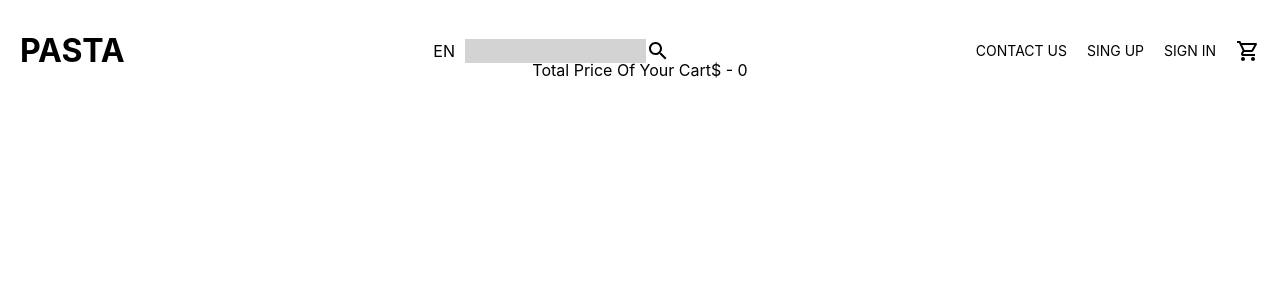
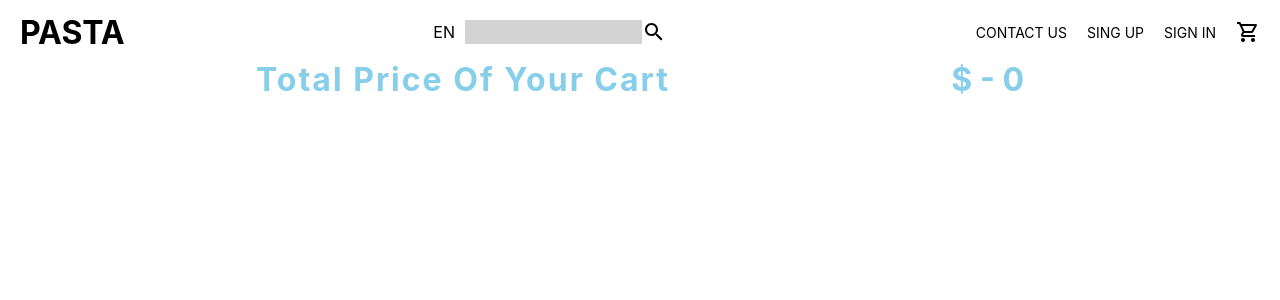
Before and after one commit to efosdan/Ironhack-final-project, a React (Create React App) app in the folder frontend/: page / in a window 1280 px wide. Both pictures are taken after a click on the element 1247 px from the left and 50 px from the top of the page. Shown: the top 300 px of the page. Built offline with nearby package versions, Linux system fonts and the light colour scheme.

Commit message:
finishedCart

```diff
--- a/frontend/src/App.js
+++ b/frontend/src/App.js
@@ -1,7 +1,7 @@
 import "./App.css";
 import Products from "./components/products/Products";
 import Navbar from "./components/navBar/Navbar";
-import { useState } from "react";
+import { useState, useEffect } from "react";
 import Cart from "./components/cart/Cart"
 
 
@@ -12,27 +12,32 @@ function App() {
 
   const [show, setShow] = useState(true);
   const [cart, setCart] = useState([]);
+  const [cartQuantity, setCartQuantity] = useState(0)
 
   const handleClick = (product) => {
     if (cart.indexOf(product) !== -1) return;
-       setCart([...cart, product]);
+     setCart([...cart, product]);
   };
 
   const handleChange = (product, d) => {
     const ind = cart.indexOf(product);
     const arr = cart;
-    arr[ind].amount += d;
+    arr[ind].qty += d;
 
-    if (arr[ind].amount === 0)arr[ind].amount = 1;
+    if (arr[ind].qty === 0)arr[ind].qty = 1;
     setCart([...arr]);
   };
 
-
+  useEffect(()=>{
+    const sumOfQuantities = cart.map(product => product.qty).reduce((previousValue, currentValue) => previousValue + currentValue, 0)
+  setCartQuantity(sumOfQuantities)
+  }, [cart])
 
   return (
     <div className="App">
-      <Navbar setShow={setShow} size={cart.length} />
-      {show ? ( <Products handleClick={handleClick} />
+      <Navbar setShow={setShow} size={cartQuantity} />
+      {show ? (
+        <Products handleClick={handleClick} />
       ): (
         <Cart cart={cart} setCart={setCart} handleChange={handleChange} />
          )}
--- a/frontend/src/components/cart/Cart.js
+++ b/frontend/src/components/cart/Cart.js
@@ -1,9 +1,12 @@
 import React, { useState, useEffect } from 'react';
-
+import "./CartStyles.css"
 
 
 function Cart({ cart, setCart, handleChange }) {
     const [price, setPrice] = useState(0);
+    const [displayPrices, setDisplayPrices] = useState([]);
+    const [totalPrice, setTotalPrice] = useState(0)
+
 
     const handleRemove = (id) => {
         const arr = cart.filter((product) => product.id !== id);
@@ -12,33 +15,44 @@ function Cart({ cart, setCart, handleChange }) {
     };
 
     const handlePrice =() => {
-        let ans = 0;
-        cart.map((product) => (ans += product.amount * product.price));
-        setPrice(ans);
+        let i = 0;
+        cart.map((product) => (i += product.qty * product.price));
+        setPrice(i);
     };
 
     useEffect(() =>{
         handlePrice();
-    });
+    }, []);
+
+    useEffect(()=>{
+      const listOfPrices = cart.map(product => { return {displayPrice: product.price * product.qty} })
+      const sumOfList = cart.map(product => product.qty * product.price).reduce((previousValue, currentValue) => previousValue + currentValue, 0)
+      setDisplayPrices(listOfPrices)
+      setTotalPrice(sumOfList)
+    }, [cart])
 
   return (
     <article>
-        {cart.map((product) => (
+        {cart.map((product, index) => (
           <div className="cart_box" key={product.id}>
             <div className="cart_img" >
             <img src={product.img} alt="" />
-            <p>{product.title}</p>
+            <p>{product.name}</p>
           </div>
           <div>
             <button onClick={() => handleChange(product, 1)}>+</button>
-            <button>{product.amount} </button>
+            <button>{product.qty} </button>
             <button onClick={() => handleChange(product, -1)}>-</button>
+          </div>
+          <div>
+            <span>{displayPrices.length !== 0 && displayPrices[index].displayPrice}</span>
+            <button onClick={() => handleRemove(product.id)}>Remove</button>
           </div>
           </div>
         ))}
         <div className="total">
            <span>Total Price Of Your Cart</span>
-           <span>$ - {price}</span>
+           <span>$ - {totalPrice} </span>
         </div>
     </article>
   )
--- a/frontend/src/components/cart/CartStyles.css
+++ b/frontend/src/components/cart/CartStyles.css
@@ -8,7 +8,7 @@
     margin: auto;
   }
 
-  .cart_box img {
+   .cart_box img {
     width: 50px;
     height: 50px;
   }
@@ -48,6 +48,7 @@
     border-radius: 5px;
     cursor: pointer;
   }
+
   .cart_box div:nth-child(3) button:hover {
     background-color: darkseagreen;
   }
@@ -72,6 +73,6 @@
 
   .total span:nth-child(2) {
     font-size: 2rem;
-    color: green;
+    color:skyblue;
     font-weight: bold;
   }
--- a/frontend/src/components/products/ProductCard.js
+++ b/frontend/src/components/products/ProductCard.js
@@ -1,7 +1,10 @@
 import React from "react";
 import "./ProductCardStyles.css";
+import { useState } from "react";
+
 
 function ProductCard({ product, handleClick }) {
+
   return (
     <div>
       <div className="card">
--- a/frontend/src/components/products/Products.js
+++ b/frontend/src/components/products/Products.js
@@ -6,7 +6,8 @@ const allProducts = [
   {
     id: 1,
     name: "Spaghetti",
-    price: "$150",
+    price: 150,
+    qty: 1,
     description:
       "Arguably the most popular type of pasta in America, spaghetti is easy to recognize whether it’s covered in traditional tomato sauce or lightly drizzled with olive oil. Spaghetti is",
     img: "https://cleangreensimple.com/wp-content/uploads/spaghetti-800x533.jpg",
@@ -14,7 +15,8 @@ const allProducts = [
   {
     id: 2,
     name: "Rotini",
-    price: "$100",
+    price: 100,
+    qty: 1,
     description:
       "Rotini is a popular, corkscrew-shaped pasta used in a variety of dishes from salads to soups to ragu. While similar to fusilli, rotini has a flatter, more tightly twisted shape.",
     img: "https://cleangreensimple.com/wp-content/uploads/rotini-pasta-800x533.jpg",
@@ -22,7 +24,8 @@ const allProducts = [
   {
     id: 3,
     name: "Bucatini",
-    price: "$109",
+    price: 109,
+    qty: 1,
     description:
       "To the untrained eye, bucatini is easy to mistake for spaghetti. But if you look closer you will notice this rare type of pasta is a bit thicker than the more popular variety and it has a hole running through the center. This long, hollow noodle has the magic ability to suck up sauce so you can enjoy your pasta not just coated with tomato sauce or olive oil, but infused with it!",
     img: "https://st.depositphotos.com/1354644/4721/i/950/depositphotos_47211705-stock-photo-bucatini-raw-pasta.jpg",
@@ -30,7 +33,8 @@ const allProducts = [
   {
     id: 4,
     name: "Cavatappi",
-    price: "$89",
+    price: 89,
+    qty: 1,
     description:
       "Cavatappi, which means “corkscrew” in Italian, is easily one of the most fun pastas to eat. Depending on the variety, these little noodles can feature one to three full turns",
     img: "https://cleangreensimple.com/wp-content/uploads/cavatappi-pasta-800x600.jpg",
@@ -38,7 +42,8 @@ const allProducts = [
   {
     id: 5,
     name: "Casarecce",
-    price: "$56",
+    price: 56,
+    qty: 1,
     description:
       "Casarecce means “homemade” which gives you a pretty good idea of how this simple noodle came to be. Casarecce noodles look like little rolled-up scrolls and are made by cutting dough into squares and rolling them around with a wooden pin. ",
     img: "https://cleangreensimple.com/wp-content/uploads/casarecce-pasta-800x533.jpg",
@@ -46,7 +51,8 @@ const allProducts = [
   {
     id: 6,
     name: "Conchiglie",
-    price: "$99",
+    price: 99,
+    qty: 1,
     description:
       "More commonly known as shell pasta, this popular noodle variety comes in three different sizes. Conchigliette is the smallest and is common in soups and macaroni and cheese.",
     img: "https://cleangreensimple.com/wp-content/uploads/conchiglie-pasta-800x533.jpg",
```
